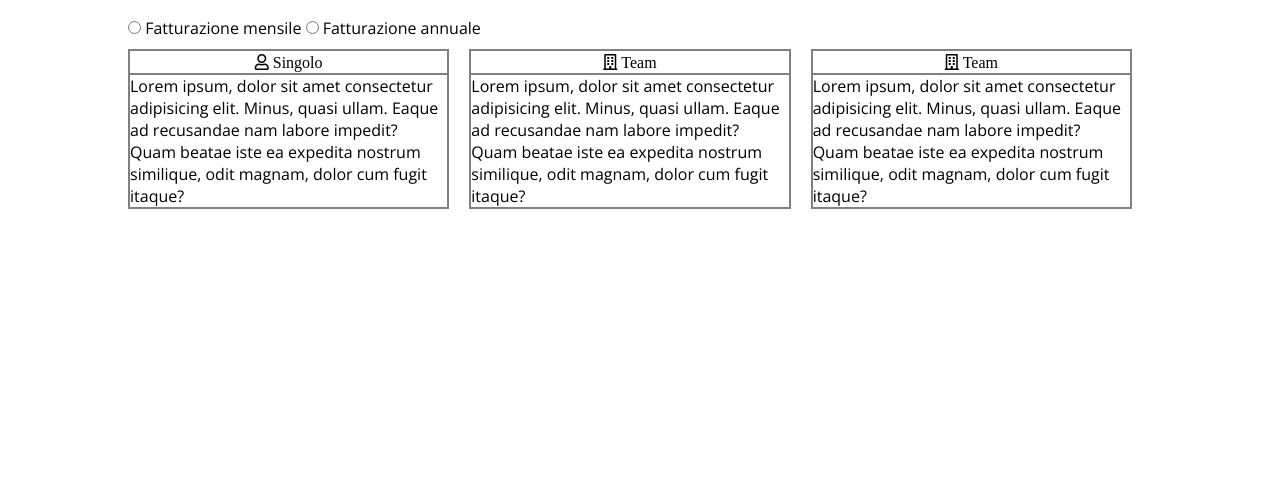
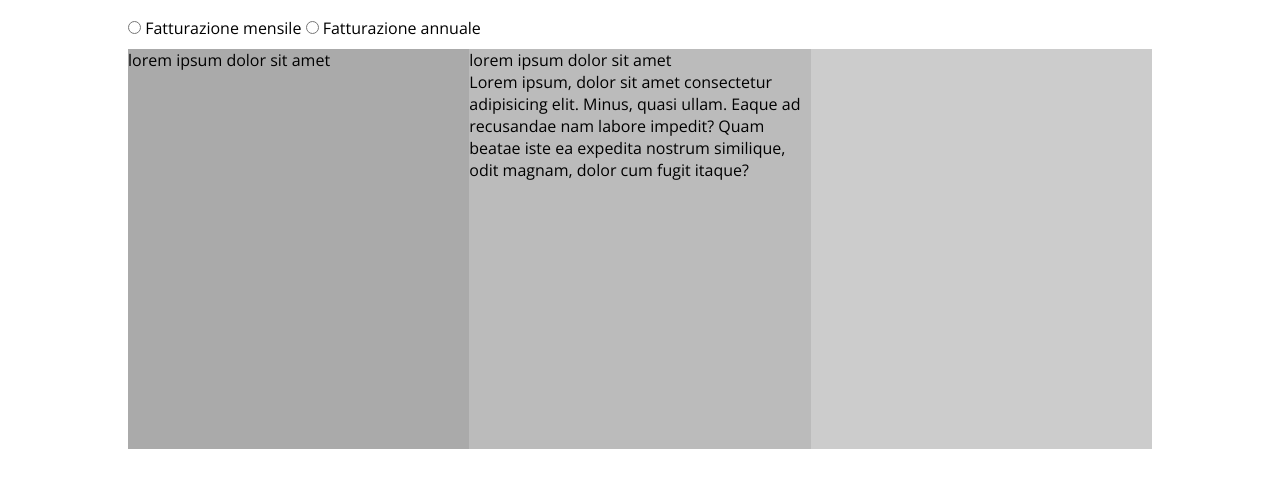
Before and after one commit to bizon-dot/htmlcss-dropbox, a plain HTML site: page index.html in a window 1280 px wide. Shown: the part 660-1143 px from the top of the page. Drawn offline with nearby package versions, Linux system fonts and the light colour scheme.

Commit message:
Fix tab piani fatturazioni ( da completare con metà contenuti)

```diff
--- a/css/style.css
+++ b/css/style.css
@@ -272,34 +272,6 @@ i.fas.fa-arrow-down.fa-2x{
     top: 20px;
 }
 
-/* Inizio tabella piani di fatturazione */
-
-.column{
-    margin-right: 20px;
-    width: calc((100% /3) - 20px);
-    min-height: 400px;
-}
-
-.tab{
-    margin-top:30px;
-}
-
-.column-header,
-.column-text{
-    border: solid 2px grey;
-}
-
-.column-header{
-    text-align:center;
-}
-
-.column-text {
-    border-top: 0;
-}
-
-/* /Fine tabella piani di fatturazione */
-
-
 /* /Fine sezione piani di fatturazione */
 
 /* Sezione trovaAgente */
@@ -368,5 +340,11 @@ button.btn-white:nth-child(1) {
     padding: 0 20px;
 }
 
+.column{
+    min-height: 400px;
+}
 
+.tab{
+    margin-top:30px;
+}
 /* /Fine Debug */
--- a/index.html
+++ b/index.html
@@ -97,9 +97,14 @@
             </form>
             <div class="row clearfix ">
                 <div class="tab">
-                    <div class="column">
+                    <div class="column" style="background-color:#aaa;">
                         <div class="column-header">
-                            <i class="far fa-user">&nbsp;Singolo</i>
+                            lorem ipsum dolor sit amet
+                        </div>
+                    </div>
+                    <div class="column" style="background-color:#bbb;">
+                        <div class="column-header">
+                            lorem ipsum dolor sit amet
                         </div>
                         <div class="column-text">
                             Lorem ipsum, dolor sit amet consectetur adipisicing elit. Minus, quasi ullam. Eaque ad
@@ -107,24 +112,9 @@
                             magnam, dolor cum fugit itaque?
                         </div>
                     </div>
-                    <div class="column">
+                    <div class="column" style="background-color:#ccc;">
                         <div class="column-header">
-                            <i class="far fa-building">&nbsp;Team</i>
-                        </div>
-                        <div class="column-text">
-                            Lorem ipsum, dolor sit amet consectetur adipisicing elit. Minus, quasi ullam. Eaque ad
-                            recusandae nam labore impedit? Quam beatae iste ea expedita nostrum similique, odit
-                            magnam, dolor cum fugit itaque?
-                        </div>
-                    </div>
-                    <div class="column">
-                        <div class="column-header">
-                            <i class="far fa-building">&nbsp;Team</i>
-                        </div>
-                        <div class="column-text">
-                            Lorem ipsum, dolor sit amet consectetur adipisicing elit. Minus, quasi ullam. Eaque ad
-                            recusandae nam labore impedit? Quam beatae iste ea expedita nostrum similique, odit
-                            magnam, dolor cum fugit itaque?
+
                         </div>
                     </div>
 
```
